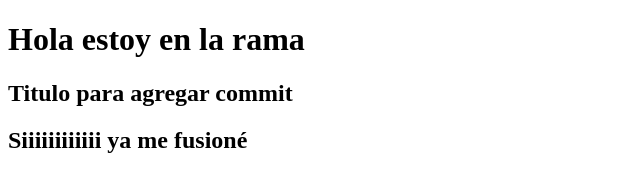
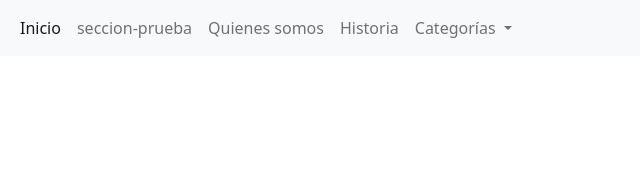
Before and after one commit to danielmedtar/primer_repo29200, a plain HTML site: page seccion-prueba.html in a window 1280 px wide. Shown: the whole page, without its empty margins (0-640 px from the left). Drawn offline with nearby package versions, Linux system fonts and the light colour scheme.

Commit message:
Subiendo rama nueva

```diff
--- a/css/styles.css
+++ b/css/styles.css
@@ -51,3 +51,32 @@ img {
     width: 300px;
     margin: 0 auto;
 }
+
+/* Media queries clase 12 */
+.px {
+    font-size: 32px;
+}
+
+.rem {
+    font-size: 2rem;
+}
+
+/* PSEUDO CLASES */
+a:hover {
+    background-color: aqua;
+    padding: 8px;
+}
+
+a:link{
+    text-decoration:none;
+    color:red;
+}
+
+a:visited{
+    color:#999999;
+}
+
+a:active{
+    background-color:yellow;
+    color:black;
+}
--- a/seccion-prueba.html
+++ b/seccion-prueba.html
@@ -4,13 +4,50 @@
     <meta charset="UTF-8">
     <meta http-equiv="X-UA-Compatible" content="IE=edge">
     <meta name="viewport" content="width=device-width, initial-scale=1.0">
+      <!-- CSS de Bootstrap. LINKEAR ANTES DE NUESTROS ESTILOS PROPIOS POR TEMA CASCADA -->
+      <link href="https://cdn.jsdelivr.net/npm/bootstrap@5.1.3/dist/css/bootstrap.min.css" rel="stylesheet"
+      integrity="sha384-1BmE4kWBq78iYhFldvKuhfTAU6auU8tT94WrHftjDbrCEXSU1oBoqyl2QvZ6jIW3" crossorigin="anonymous">
+
+      <link rel="stylesheet" href="css/styles.css">
     <title>Document</title>
 </head>
 <body>
-    <h1>Hola estoy en la rama</h1>
+    <nav class="navbar navbar-expand-lg navbar-light bg-light">
+        <div class="container-fluid">
+            <button class="navbar-toggler" type="button" data-bs-toggle="collapse" data-bs-target="#navbarNavDropdown"
+                aria-controls="navbarNavDropdown" aria-expanded="false" aria-label="Toggle navigation">
+                <span class="navbar-toggler-icon"></span>
+            </button>
+            <div class="collapse navbar-collapse" id="navbarNavDropdown">
+                <ul class="navbar-nav">
+                    <li class="nav-item">
+                        <a class="nav-link active" aria-current="page" href="index.html">Inicio</a>
+                    </li>
+                    <li class="nav-item">
+                        <a class="nav-link" href="seccion-prueba.html">seccion-prueba</a>
+                    </li>
+                    <li class="nav-item">
+                        <a class="nav-link" href="#">Quienes somos</a>
+                    </li>
+                    <li class="nav-item">
+                        <a class="nav-link" href="#">Historia</a>
+                    </li>
+                    <li class="nav-item dropdown">
+                        <a class="nav-link dropdown-toggle" href="#" id="navbarDropdownMenuLink" role="button"
+                            data-bs-toggle="dropdown" aria-expanded="false">
+                            Categorías
+                        </a>
+                        <ul class="dropdown-menu" aria-labelledby="navbarDropdownMenuLink">
+                            <li><a class="dropdown-item" href="#">Producto 1</a></li>
+                            <li><a class="dropdown-item" href="#">Producto 2</a></li>
+                            <li><a class="dropdown-item" href="#">Producto 3</a></li>
+                        </ul>
+                    </li>
+                </ul>
+            </div>
+        </div>
+    </nav>
+    <!-- Fin del menu responsive -->
 
-    <h2>Titulo para agregar commit</h2>
-
-    <h2>Siiiiiiiiiiii ya me fusioné</h2>
 </body>
 </html>
```
Also changed, not shown: index.html (+5 -3 lines).
